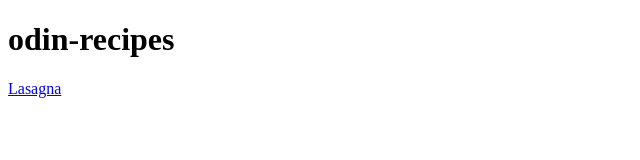
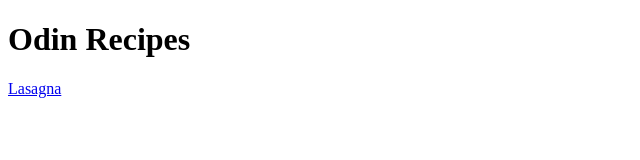
Before and after one commit to Iulian006/odin-recipes, a plain HTML site: page index.html in a window 1280 px wide. Shown: the whole page, without its empty margins (0-640 px from the left). Drawn offline with Linux system fonts and the light colour scheme.

Commit message:
index.html

```diff
--- a/index.html
+++ b/index.html
@@ -6,7 +6,7 @@
     <title>Odin-recipes</title>
 </head>
 <body>
-    <h1>odin-recipes</h1>
+    <h1>Odin Recipes</h1>
     <a href="recipes/lasagna.html">Lasagna</a>
 </body>
 </html>
```
